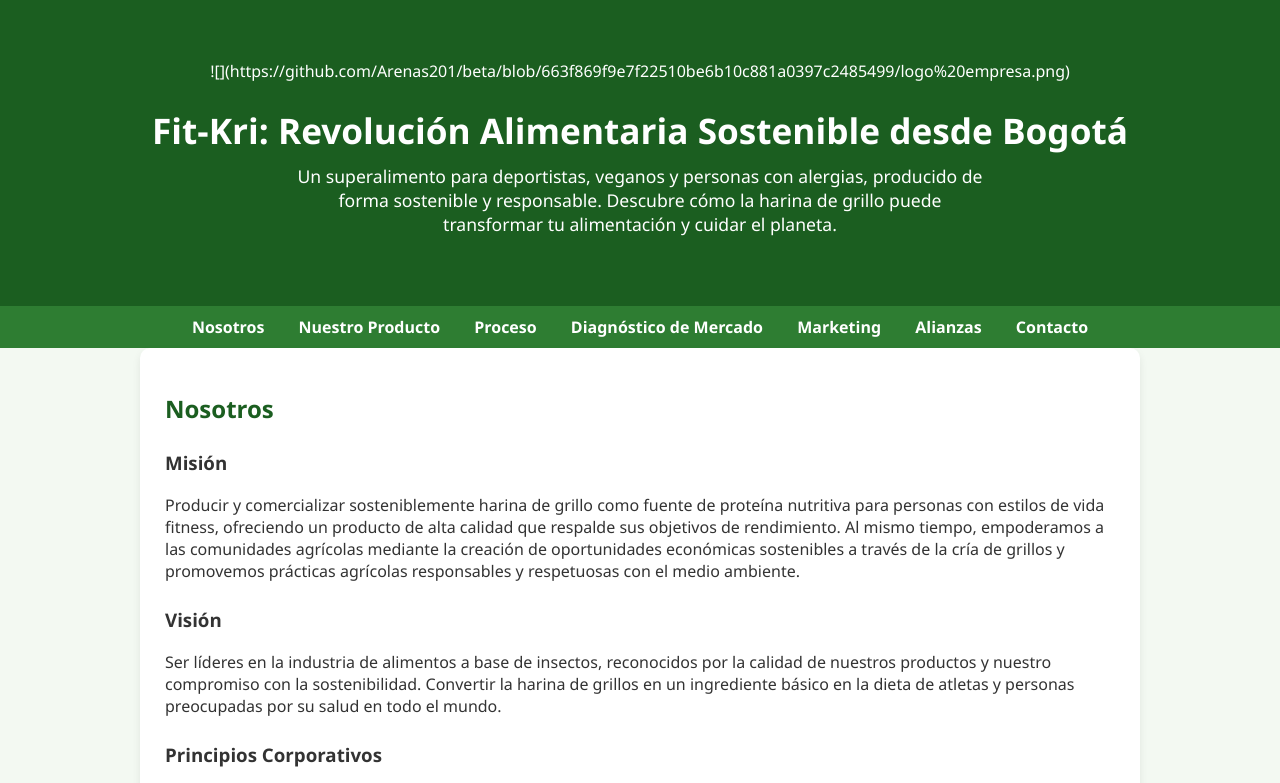
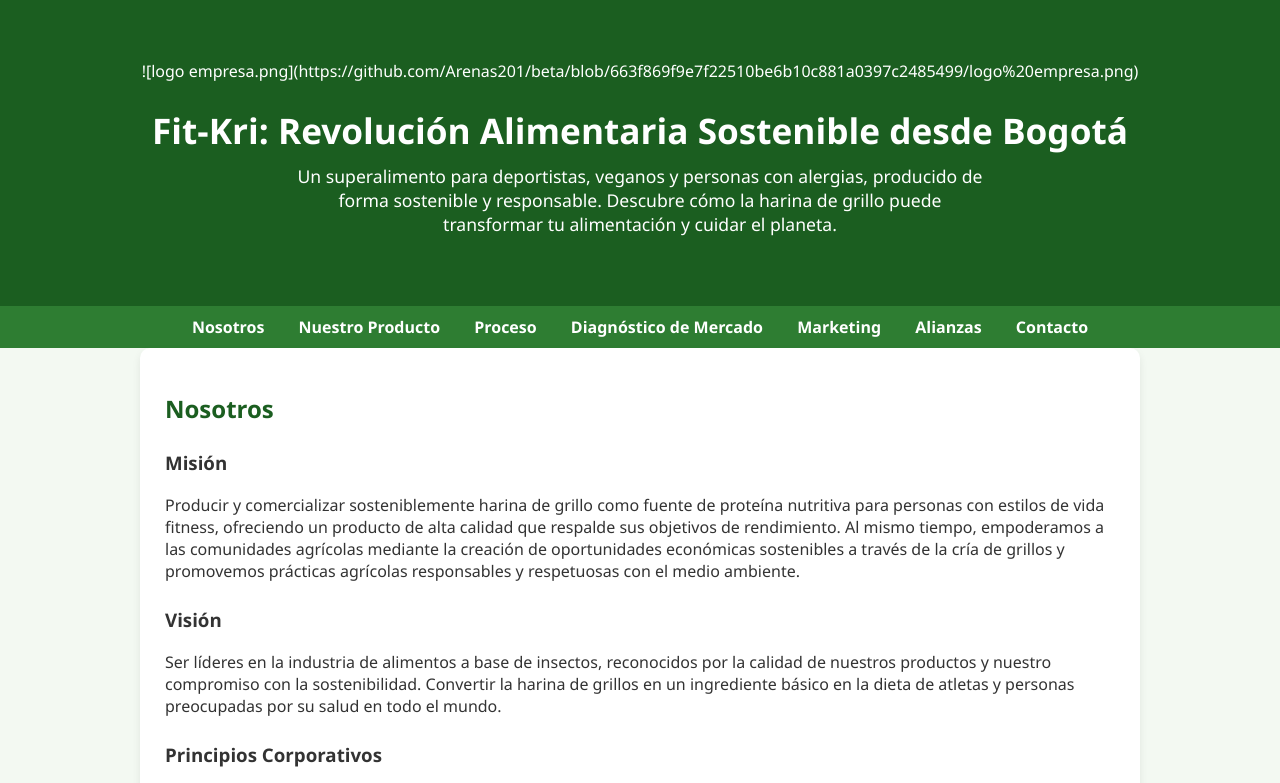
Before and after one commit to Arenas201/beta, a plain HTML site: page index.html in a window 1280 px wide. Shown: the top 783 px of the page. Drawn offline with Linux system fonts and the light colour scheme.

Commit message:
Update index.html

```diff
--- a/index.html
+++ b/index.html
@@ -78,7 +78,7 @@
 
 <header>
 
-  ![](https://github.com/Arenas201/beta/blob/663f869f9e7f22510be6b10c881a0397c2485499/logo%20empresa.png)
+  ![logo empresa.png](https://github.com/Arenas201/beta/blob/663f869f9e7f22510be6b10c881a0397c2485499/logo%20empresa.png)
   <h1>Fit-Kri: Revolución Alimentaria Sostenible desde Bogotá</h1>
   <p>Un superalimento para deportistas, veganos y personas con alergias, producido de forma sostenible y responsable. Descubre cómo la harina de grillo puede transformar tu alimentación y cuidar el planeta.</p>
 </header>
```
